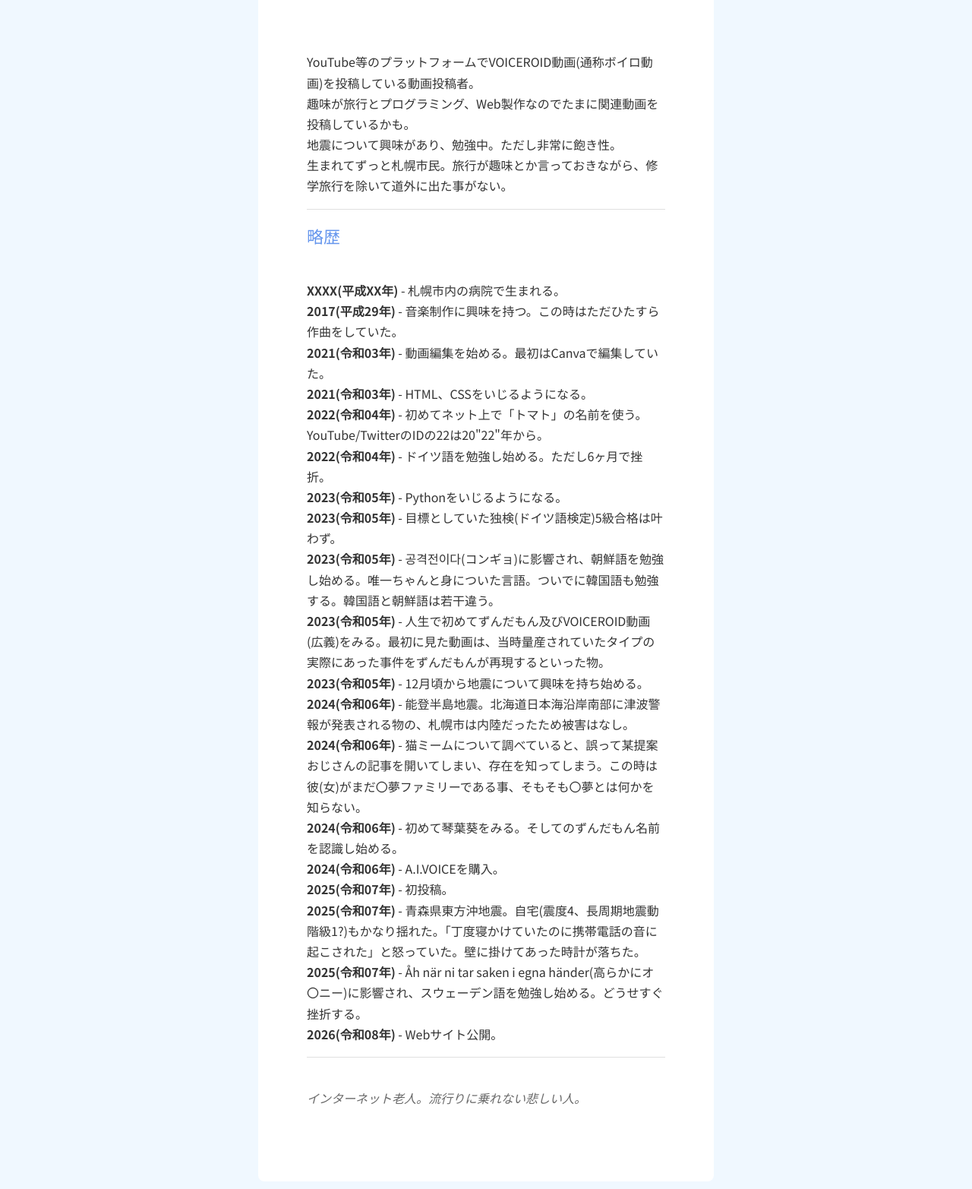
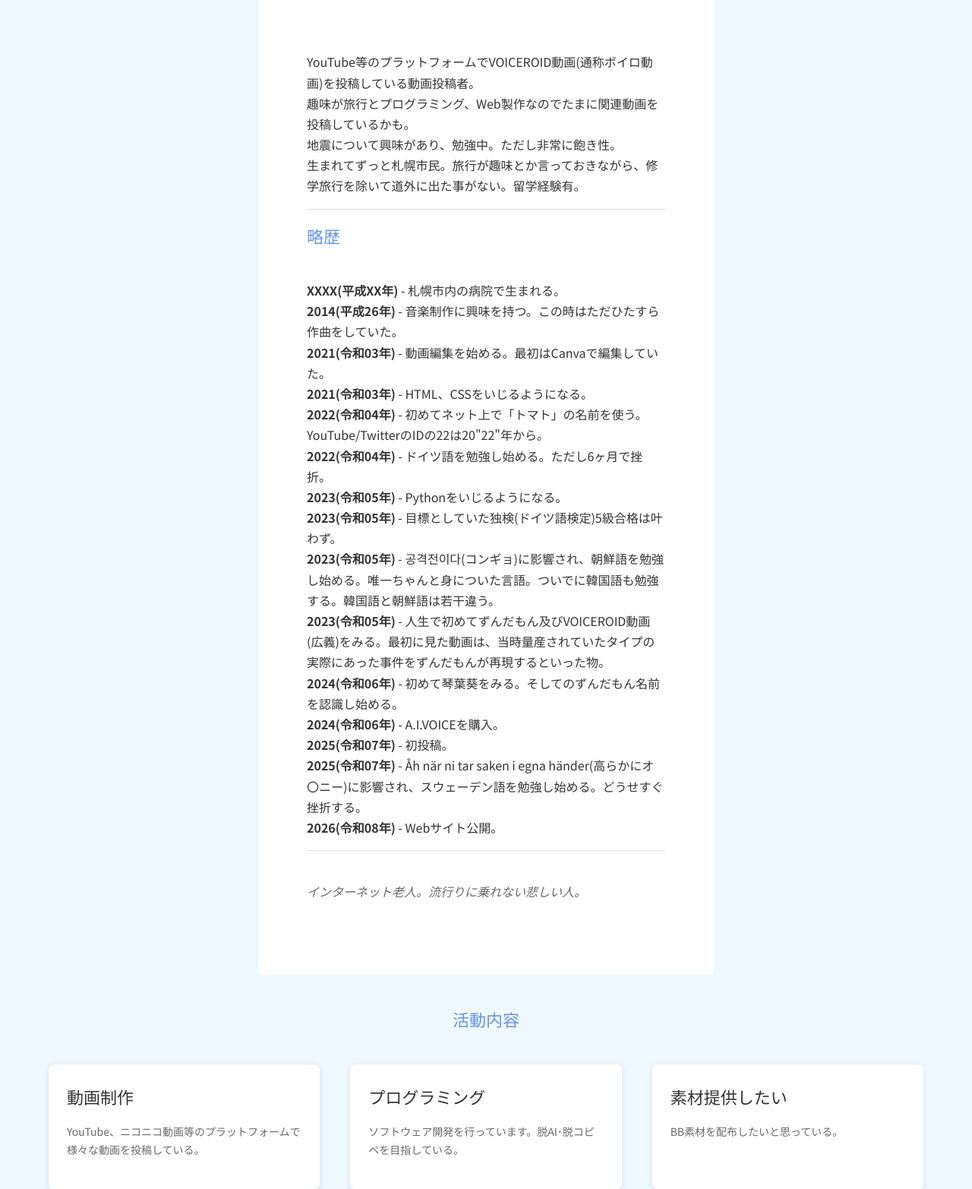
Before and after one commit to Tomato-118-22/website, a Flask app: page /about in a window 1280 px wide. Shown: the part 723-2288 px from the top of the page at 76% size. Run offline with Flask 3, Linux system fonts and the light colour scheme.

Commit message:
zndquake push 1

```diff
--- a/templates/about.html
+++ b/templates/about.html
@@ -104,12 +104,12 @@
                     YouTube等のプラットフォームでVOICEROID動画(通称ボイロ動画)を投稿している動画投稿者。<br>
                     趣味が旅行とプログラミング、Web製作なのでたまに関連動画を投稿しているかも。<br>
                     地震について興味があり、勉強中。ただし非常に飽き性。<br>
-                    生まれてずっと札幌市民。旅行が趣味とか言っておきながら、修学旅行を除いて道外に出た事がない。<br>
+                    生まれてずっと札幌市民。旅行が趣味とか言っておきながら、修学旅行を除いて道外に出た事がない。留学経験有。<br>
                 </p>
                 <h3>略歴</h3>
                 <p>
                     <strong>XXXX(平成XX年)</strong> - 札幌市内の病院で生まれる。<br>
-                    <strong>2017(平成29年)</strong> - 音楽制作に興味を持つ。この時はただひたすら作曲をしていた。<br>
+                    <strong>2014(平成26年)</strong> - 音楽制作に興味を持つ。この時はただひたすら作曲をしていた。<br>
                     <strong>2021(令和03年)</strong> - 動画編集を始める。最初はCanvaで編集していた。<br>
                     <strong>2021(令和03年)</strong> - HTML、CSSをいじるようになる。<br>
                     <strong>2022(令和04年)</strong> - 初めてネット上で「トマト」の名前を使う。YouTube/TwitterのIDの22は20"22"年から。<br>
@@ -118,13 +118,9 @@
                     <strong>2023(令和05年)</strong> - 目標としていた独検(ドイツ語検定)5級合格は叶わず。<br>
                     <strong>2023(令和05年)</strong> - 공격전이다(コンギョ)に影響され、朝鮮語を勉強し始める。唯一ちゃんと身についた言語。ついでに韓国語も勉強する。韓国語と朝鮮語は若干違う。<br>
                     <strong>2023(令和05年)</strong> - 人生で初めてずんだもん及びVOICEROID動画(広義)をみる。最初に見た動画は、当時量産されていたタイプの実際にあった事件をずんだもんが再現するといった物。<br>
-                    <strong>2023(令和05年)</strong> - 12月頃から地震について興味を持ち始める。<br>
-                    <strong>2024(令和06年)</strong> - 能登半島地震。北海道日本海沿岸南部に津波警報が発表される物の、札幌市は内陸だったため被害はなし。<br>
-                    <strong>2024(令和06年)</strong> - 猫ミームについて調べていると、誤って某提案おじさんの記事を開いてしまい、存在を知ってしまう。この時は彼(女)がまだ〇夢ファミリーである事、そもそも〇夢とは何かを知らない。<br>
                     <strong>2024(令和06年)</strong> - 初めて琴葉葵をみる。そしてのずんだもん名前を認識し始める。<br>
                     <strong>2024(令和06年)</strong> - A.I.VOICEを購入。<br>
                     <strong>2025(令和07年)</strong> - 初投稿。<br>
-                    <strong>2025(令和07年)</strong> - 青森県東方沖地震。自宅(震度4、長周期地震動階級1?)もかなり揺れた。「丁度寝かけていたのに携帯電話の音に起こされた」と怒っていた。壁に掛けてあった時計が落ちた。<br>
                     <strong>2025(令和07年)</strong> - Åh när ni tar saken i egna händer(高らかにオ〇ニー)に影響され、スウェーデン語を勉強し始める。どうせすぐ挫折する。<br>
                     <strong>2026(令和08年)</strong> - Webサイト公開。<br>
                 </p>
```
Also changed, not shown: 2 other files.
